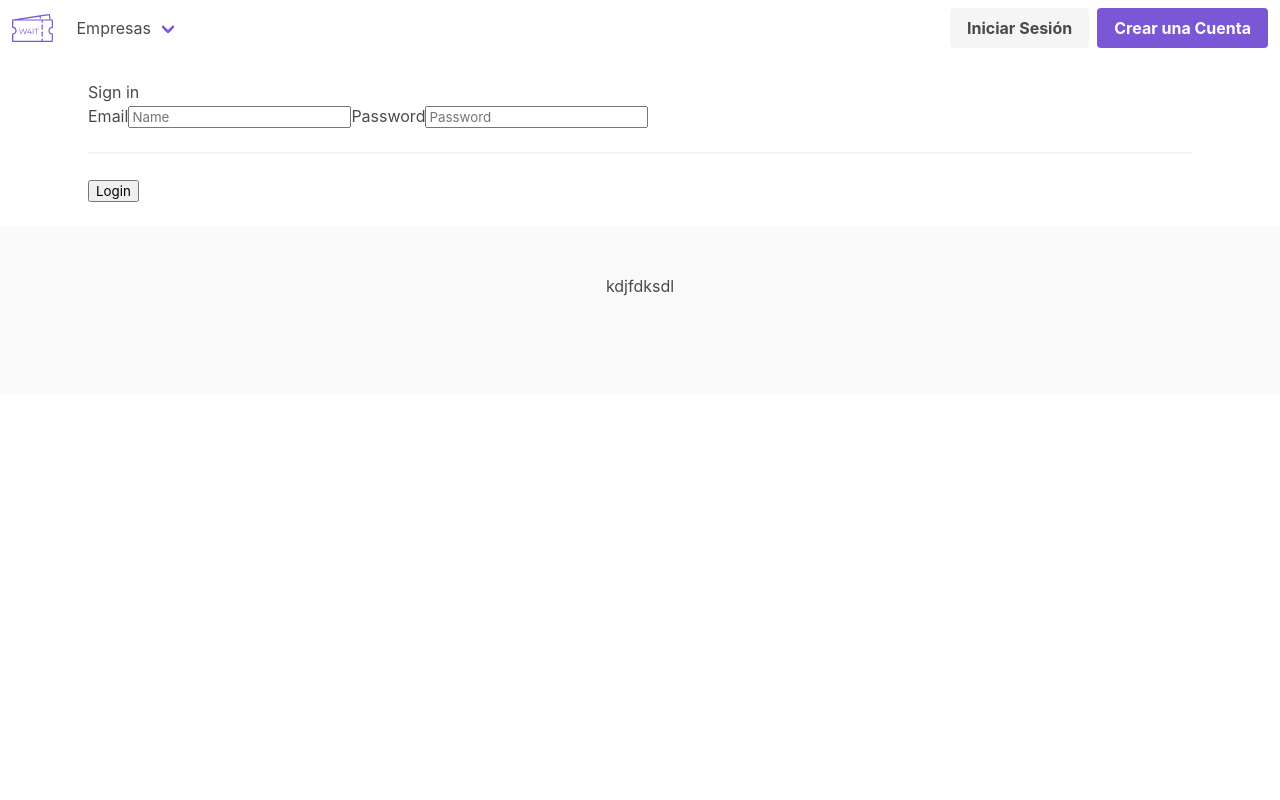
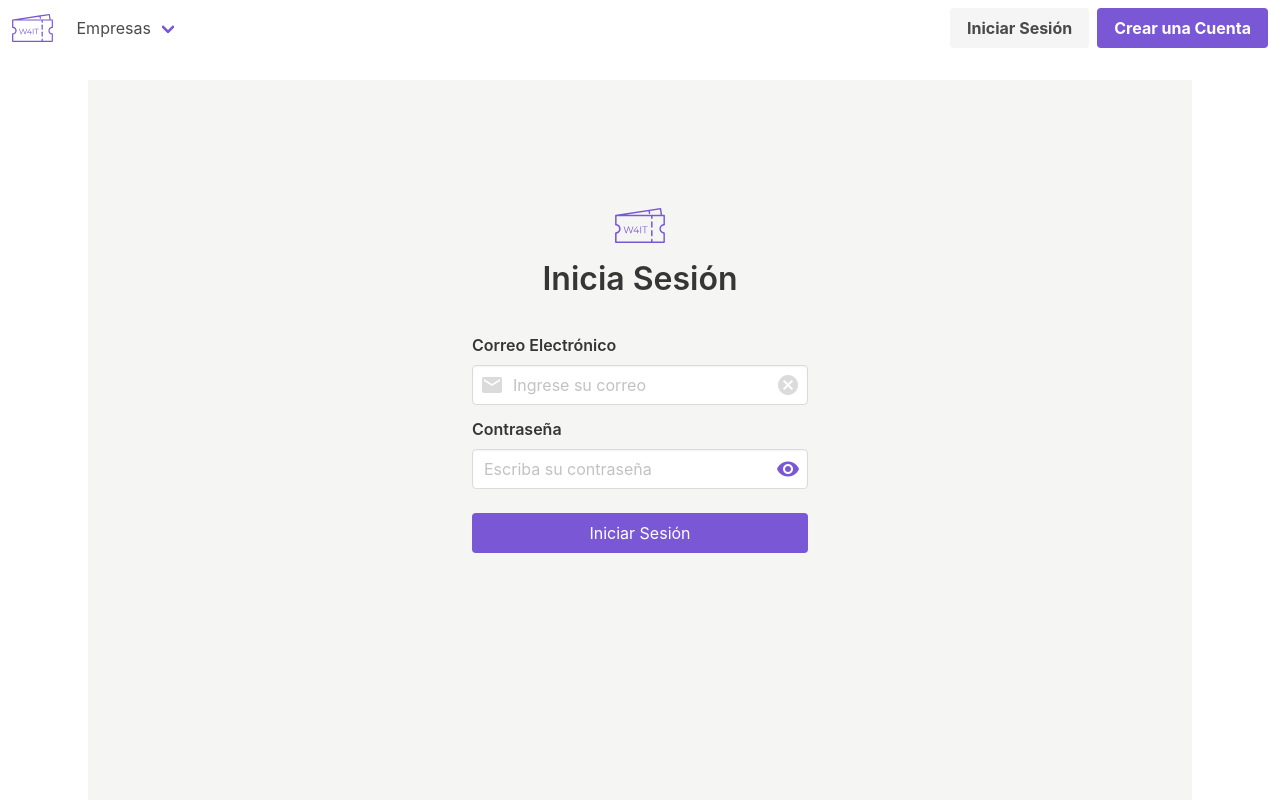
Before and after one commit to gsalinase/front_wait_for_it, a Vue app: page /login in a window 1280 px wide. Shown: the top 800 px of the page. Built offline with nearby package versions, Linux system fonts and the light colour scheme.

Commit message:
Add home

```diff
--- a/src/components/authentication/Login.vue
+++ b/src/components/authentication/Login.vue
@@ -1,15 +1,28 @@
 <template>
- <div>
-   <form class="login" @submit.prevent="login">
-     <h1>Sign in</h1>
-     <label>Email</label>
-     <input required v-model="email" type="email" placeholder="Name"/>
-     <label>Password</label>
-     <input required v-model="password" type="password" placeholder="Password"/>
-     <hr/>
-     <button type="submit">Login</button>
-   </form>
- </div>
+  <div class="login-bg">
+    <form class="login--wrapper container" @submit.prevent="login">
+      <div class="text-center">
+        <img width="50" src="../../assets/logo.svg" alt="Logo Wait for It">
+      </div>
+      <h1 class="title pt-3 pb-3 text-center">Inicia Sesión</h1>
+      <div class="w-100">
+        <label class="label">Correo Electrónico</label>
+          <b-field>
+            <b-input placeholder="Ingrese su correo" v-model="email" type="email" icon="email" icon-right="close-circle"
+              icon-right-clickable expanded>
+            </b-input>
+          </b-field>
+          <label class="label">Contraseña</label>
+          <b-field>
+            <b-input v-model="password" type="password" placeholder="Escriba su contraseña" password-reveal expanded>
+            </b-input>
+          </b-field>
+      </div>
+      <div class="buttons mt-5 w-100">
+        <b-button type="is-primary" native-type="submit" expanded>Iniciar Sesión</b-button>
+      </div>
+    </form>
+  </div>
 </template>
 
 <script>
@@ -29,13 +42,45 @@ export default {
         }
       }
       this.$store.dispatch('login', data)
-        .then(() => this.$router.push('/'))
+        .then(() => {
+          this.$router.push('/')
+        })
         .catch(err => console.log(err))
     }
   }
 }
+
 </script>
 
 <style scoped>
+  /* Helpers */
+  .text-center {
+    text-align: center;
+  }
+
+  .w-100 {
+    width: 100%;
+  }
+
+  .login-bg {
+    background-color: #F5F6F3;
+  }
+
+  .login--wrapper {
+    height: 100vh;
+    padding: 5rem 2rem 2rem 2rem;
+    display: flex;
+    flex-direction: column;
+    justify-content: start;
+    align-items: center;
+  }
+
+  @media screen and (min-width: 568px) {
+    .login--wrapper {
+      width: 400px;
+      padding-top: 8rem;
+      margin: 0 auto;
+    }
+  }
 
 </style>
--- a/src/components/authentication/Signup.vue
+++ b/src/components/authentication/Signup.vue
@@ -1,5 +1,12 @@
 <template>
   <div>
+    <div class="columns is-gapless is-centered h-100">
+      <form @submit.prevent="register">
+        <div class="column">
+          <div class="px-6 py-6">
+            <div class="pb-5">
+              <img width="50" src="../../assets/logo.svg" alt="Logo Wait for It">
+            </div>
             <div class="signup--wrapper">
               <h1 class="title">Crean una cuenta en W4IT</h1>
               <div class="columns">
@@ -12,13 +19,13 @@
               <div class="columns">
                 <div class="column">
                   <b-field label="Número de Teléfono">
-            <b-input v-model="phone" placeholder="9 1234 5678" type="number" max="9"></b-input>
+                    <b-input v-model="phone" placeholder="9 1234 5678" type="number"></b-input>
                   </b-field>
                 </div>
                 <div class="column">
                   <b-field label="¿Cuándo es tu compleaños?">
-            <b-datepicker v-model="birthday" placeholder="Selecciona tu fecha de cumpleaños" icon="calendar-today"
-              trap-focus>
+                    <b-datepicker v-model="birthday" placeholder="Selecciona tu fecha de cumpleaños"
+                      icon="calendar-today" trap-focus>
                     </b-datepicker>
                   </b-field>
                 </div>
@@ -27,8 +34,8 @@
                 <div class="column">
                   <label class="label">Correo Electrónico</label>
                   <b-field>
-            <b-input placeholder="Ingrese su correo" v-model="email" type="email" icon="email" icon-right="close-circle"
-              icon-right-clickable>
+                    <b-input placeholder="Ingrese su correo" v-model="email" type="email" icon="email"
+                      icon-right="close-circle" icon-right-clickable>
                     </b-input>
                   </b-field>
                 </div>
@@ -47,9 +54,13 @@
                 </b-checkbox>
               </div>
             </div>
-
             <div class="buttons py-5">
-      <b-button type="is-primary" @click="sendSignup">Crear Cuenta</b-button>
+              <b-button type="is-primary" native-type="submit" expanded>Crear Cuenta</b-button>
+            </div>
+          </div>
+        </div>
+      </form>
+      <div class="column signup--bg"></div>
     </div>
   </div>
 </template>
@@ -91,4 +102,12 @@ export default {
 
 <!-- Add "scoped" attribute to limit CSS to this component only -->
 <style scoped>
+  .h-100 {
+    height: 100vh;
+  }
+
+  .signup--bg {
+    background-image: url('../../assets/signup.jpg');
+  }
+
 </style>
```
Lines whose indentation alone changed are shown as unchanged.
